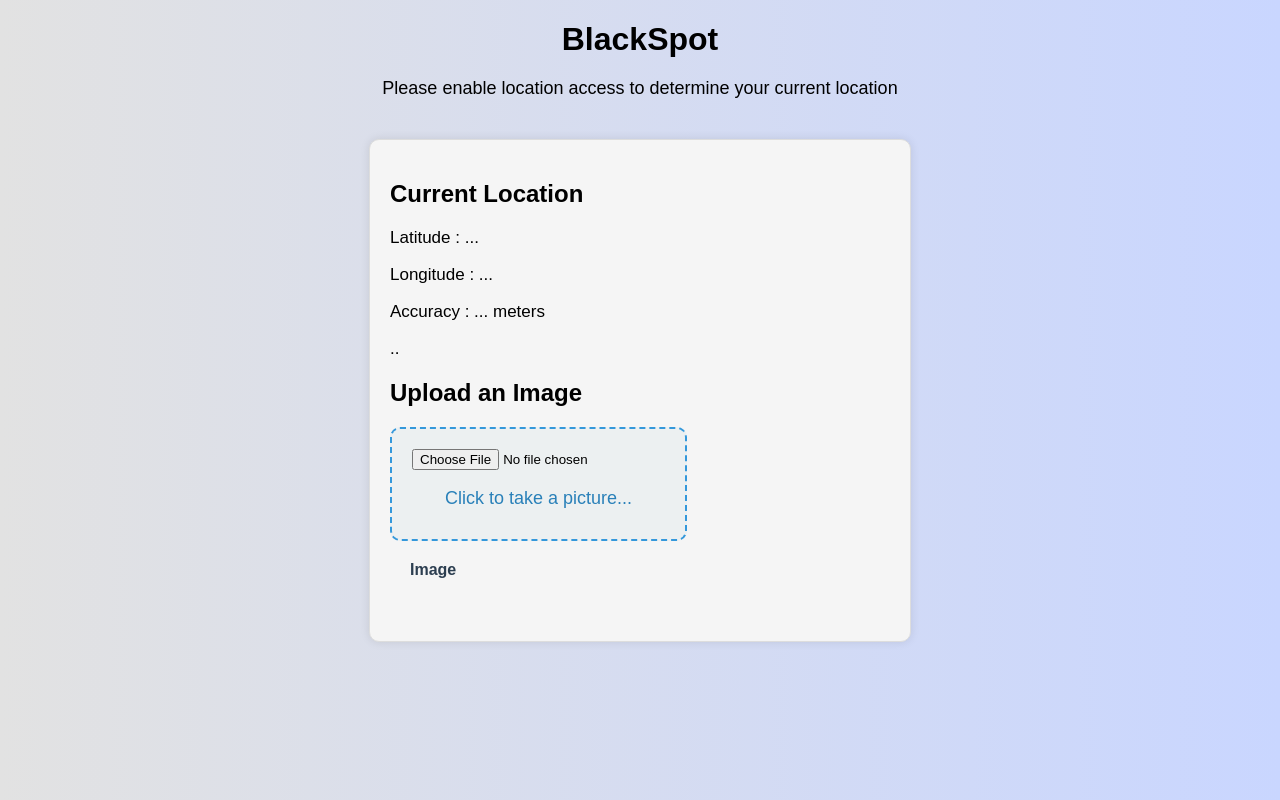
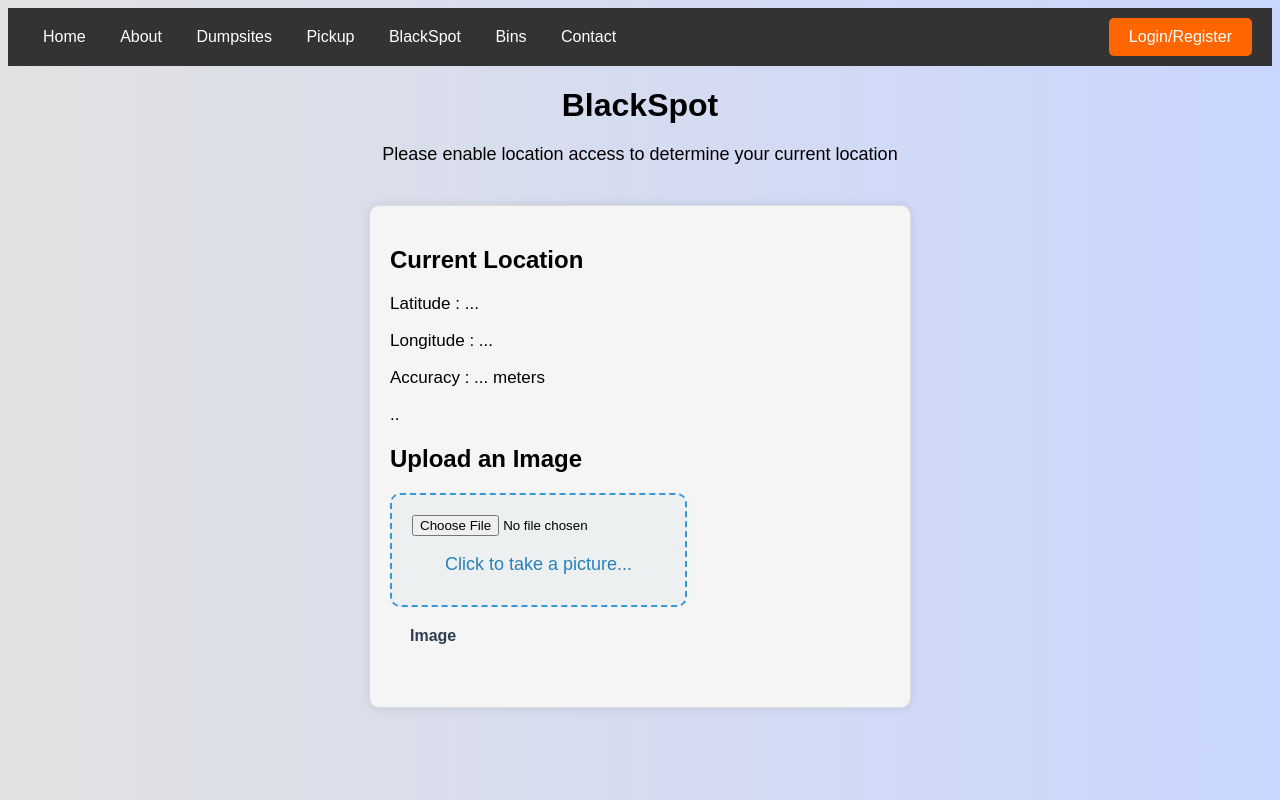
Before and after one commit to HMNS19/sih-final, a website: page public/litter.html in a window 1280 px wide. Drawn offline with Linux system fonts and the light colour scheme.

Commit message:
adding navbars

```diff
--- a/public/css/contactus.css
+++ b/public/css/contactus.css
@@ -9,6 +9,8 @@ body {
   background-color: #c9d6ff;
   background: linear-gradient(to right, #e2e2e2, #c9d6ff);
 }
+
+
 .alert {
   width: 90%;
   background-color: #28a745;
--- a/public/css/litter.css
+++ b/public/css/litter.css
@@ -6,6 +6,37 @@ body {
   background-color: #c9d6ff;
   background: linear-gradient(to right, #e2e2e2, #c9d6ff);
 }
+
+nav {
+  background-color: #333;
+  color: white;
+  padding: 10px 20px;
+  display: flex;
+  justify-content: space-between;
+  align-items: center;
+}
+
+nav a {
+  text-decoration: none;
+  color: white;
+  padding: 10px 15px;
+  transition: background-color 0.3s ease;
+}
+
+nav .download-btn {
+  background-color: #ff6600;
+  padding: 10px 20px;
+  border-radius: 5px;
+}
+
+/* Header Section */
+header {
+  background: linear-gradient(to bottom, #4caf50, #f0f0f0);
+  padding: 50px 20px;
+  text-align: left;
+  color: #333;
+}
+
 
 form {
   max-width: 500px;
--- a/public/css/pickup.css
+++ b/public/css/pickup.css
@@ -5,6 +5,36 @@ body {
   background-color: #c9d6ff;
   background: linear-gradient(to right, #e2e2e2, #c9d6ff);
 }
+
+nav {
+  background-color: #333;
+  color: white;
+  padding: 10px 20px;
+  display: flex;
+  justify-content: space-between;
+  align-items: center;
+}
+nav a {
+  text-decoration: none;
+  color: white;
+  padding: 10px 15px;
+  transition: background-color 0.3s ease;
+}
+
+nav .download-btn {
+  background-color: #ff6600;
+  padding: 10px 20px;
+  border-radius: 5px;
+}
+
+/* Header Section */
+header {
+  background: linear-gradient(to bottom, #4caf50, #f0f0f0);
+  padding: 50px 20px;
+  text-align: left;
+  color: #333;
+}
+
 
 h1 {
   text-align: center;
--- a/public/litter.html
+++ b/public/litter.html
@@ -7,6 +7,19 @@
     <title>Blackspot Current Location</title>
   </head>
   <body>
+    <nav>
+      <div class="nav-links">
+        <a href="./home.html">Home</a>
+        <a href="#">About</a>
+        <a href="./dump.html">Dumpsites</a>
+        <a href="./pickup.html">Pickup</a>
+        <a href="./litter.html">BlackSpot</a>
+        <a href="">Bins</a>
+        <a href="./contactus.html">Contact</a>
+      </div>
+      <a href="./login.html" class="download-btn">Login/Register</a>
+    </nav>
+
     <h1>BlackSpot</h1>
     <p id="detail">
       Please enable location access to determine your current location
```
Also changed, not shown: public/contactus.html (+2 -0 lines), public/dump.html (+22 -0 lines), public/pickup.html (+13 -0 lines), public/register.html (+13 -0 lines).
